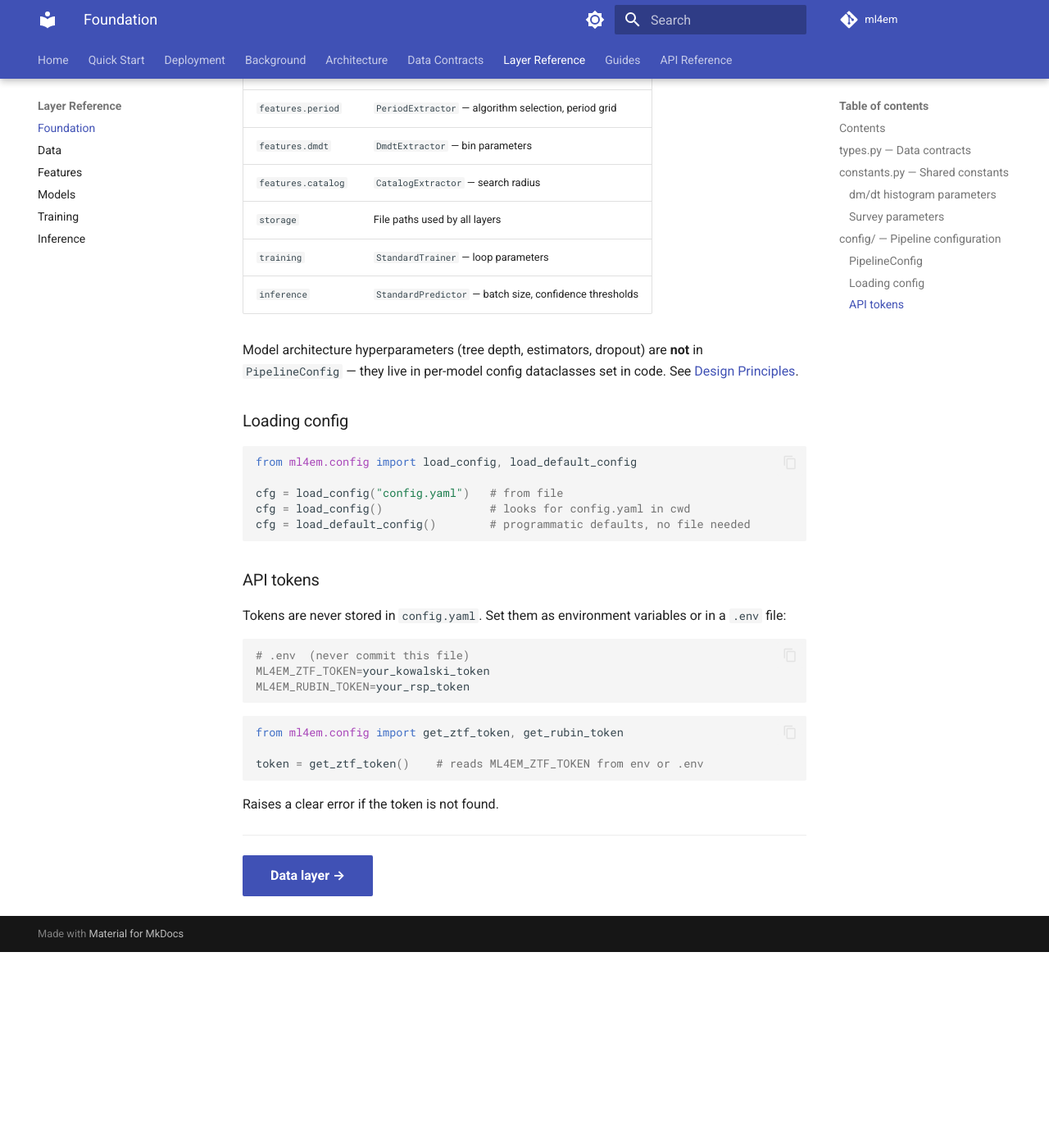
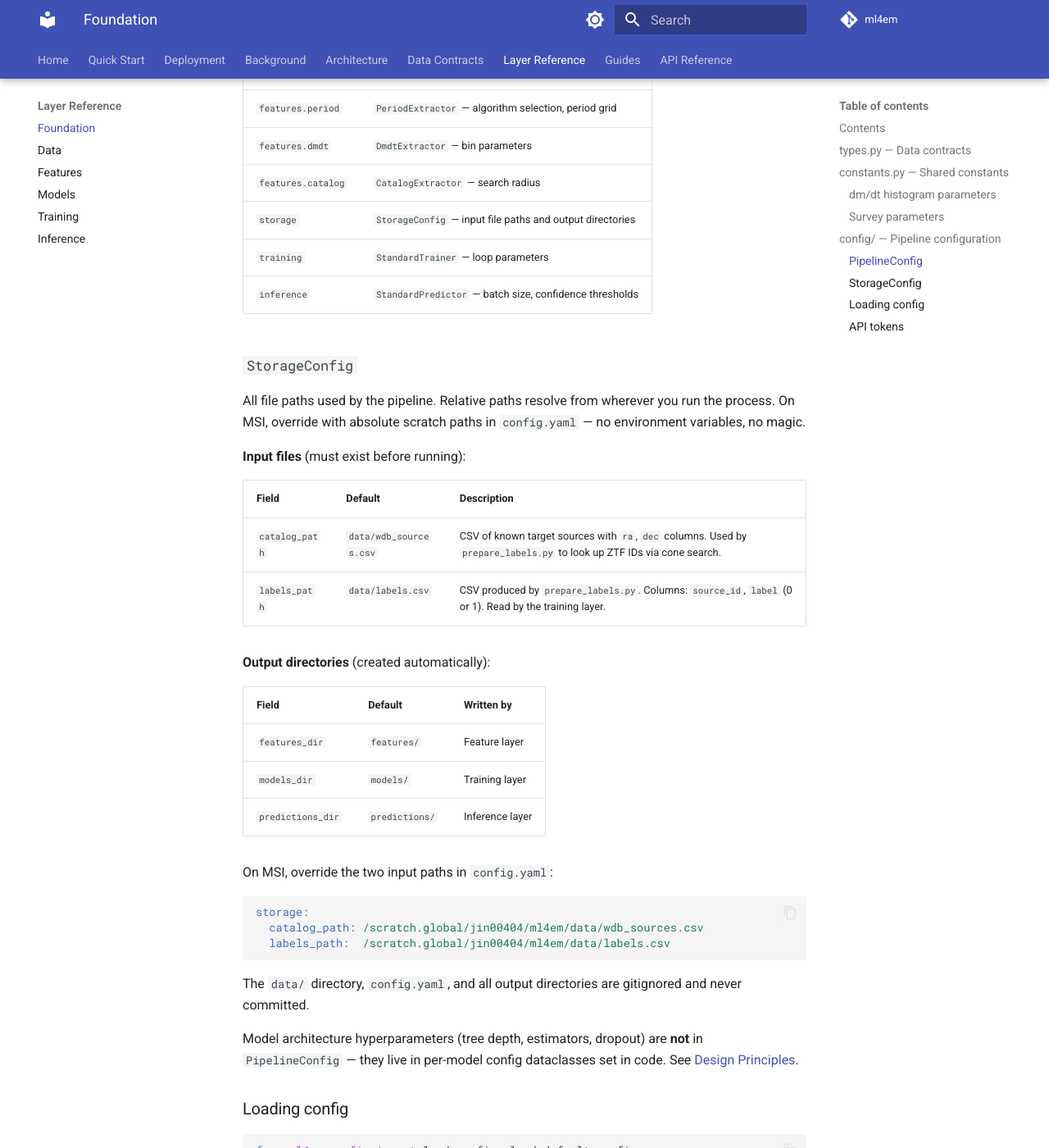
Before and after one commit to ManiacUrgency42/ml4em, an MkDocs documentation site: the page built from docs/layers/foundation.md, in a window 1280 px wide and 1400 px high, scrolled down 2399 px. Shown: the whole window at 82% size. Built offline with MkDocs 1.6.1 and Material for MkDocs 9.7.7, drawn with Linux system fonts in a browser that asks for light colours; comment, search, counter and statistics services are not loaded; before the commit the page ends 3560 px from its top, so only the background shows below that.

Commit message:
docs: document fetch_by_position and StorageConfig input fields
- data.md: add fetch_by_position cone search method to ZTFSource
- foundation.md: add StorageConfig table with catalog_path, labels_path,
  output dirs, and MSI override example

Co-Authored-By: Claude Sonnet 4.6 <noreply@anthropic.com>

````diff
--- a/docs/layers/foundation.md
+++ b/docs/layers/foundation.md
@@ -75,9 +75,38 @@ Each section of `PipelineConfig` maps directly to a layer:
 | `features.period` | `PeriodExtractor` — algorithm selection, period grid |
 | `features.dmdt` | `DmdtExtractor` — bin parameters |
 | `features.catalog` | `CatalogExtractor` — search radius |
-| `storage` | File paths used by all layers |
+| `storage` | `StorageConfig` — input file paths and output directories |
 | `training` | `StandardTrainer` — loop parameters |
 | `inference` | `StandardPredictor` — batch size, confidence thresholds |
+
+### `StorageConfig`
+
+All file paths used by the pipeline. Relative paths resolve from wherever you run the process. On MSI, override with absolute scratch paths in `config.yaml` — no environment variables, no magic.
+
+**Input files** (must exist before running):
+
+| Field | Default | Description |
+|-------|---------|-------------|
+| `catalog_path` | `data/wdb_sources.csv` | CSV of known target sources with `ra`, `dec` columns. Used by `prepare_labels.py` to look up ZTF IDs via cone search. |
+| `labels_path` | `data/labels.csv` | CSV produced by `prepare_labels.py`. Columns: `source_id`, `label` (0 or 1). Read by the training layer. |
+
+**Output directories** (created automatically):
+
+| Field | Default | Written by |
+|-------|---------|------------|
+| `features_dir` | `features/` | Feature layer |
+| `models_dir` | `models/` | Training layer |
+| `predictions_dir` | `predictions/` | Inference layer |
+
+On MSI, override the two input paths in `config.yaml`:
+
+```yaml
+storage:
+  catalog_path: /scratch.global/jin00404/ml4em/data/wdb_sources.csv
+  labels_path:  /scratch.global/jin00404/ml4em/data/labels.csv
+```
+
+The `data/` directory, `config.yaml`, and all output directories are gitignored and never committed.
 
 Model architecture hyperparameters (tree depth, estimators, dropout) are **not** in `PipelineConfig` — they live in per-model config dataclasses set in code. See [Design Principles](../architecture/design-principles.md#2-code-controls-architecture-config-controls-parameters).
 
````
Also changed, not shown: docs/layers/data.md (+14 -0 lines).
